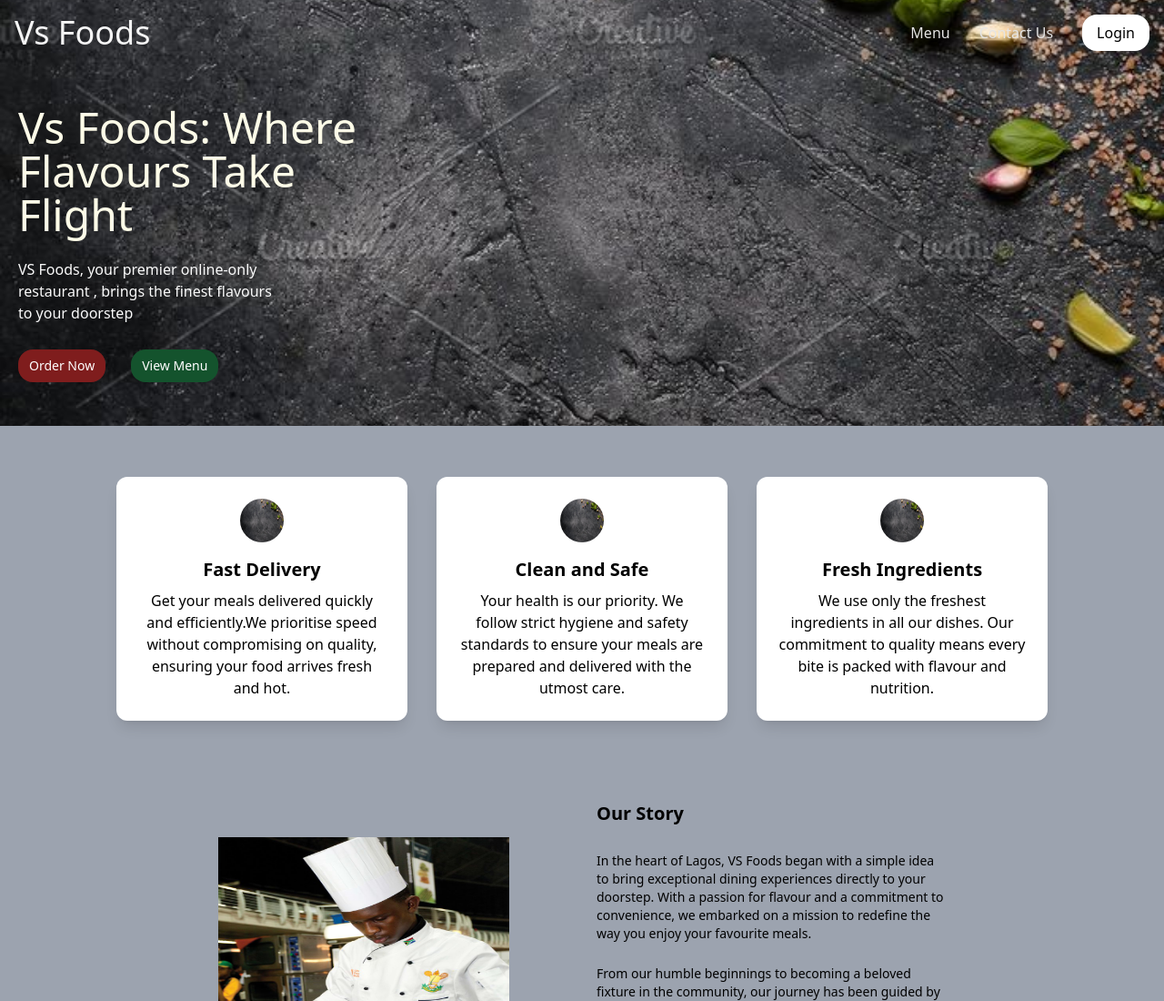
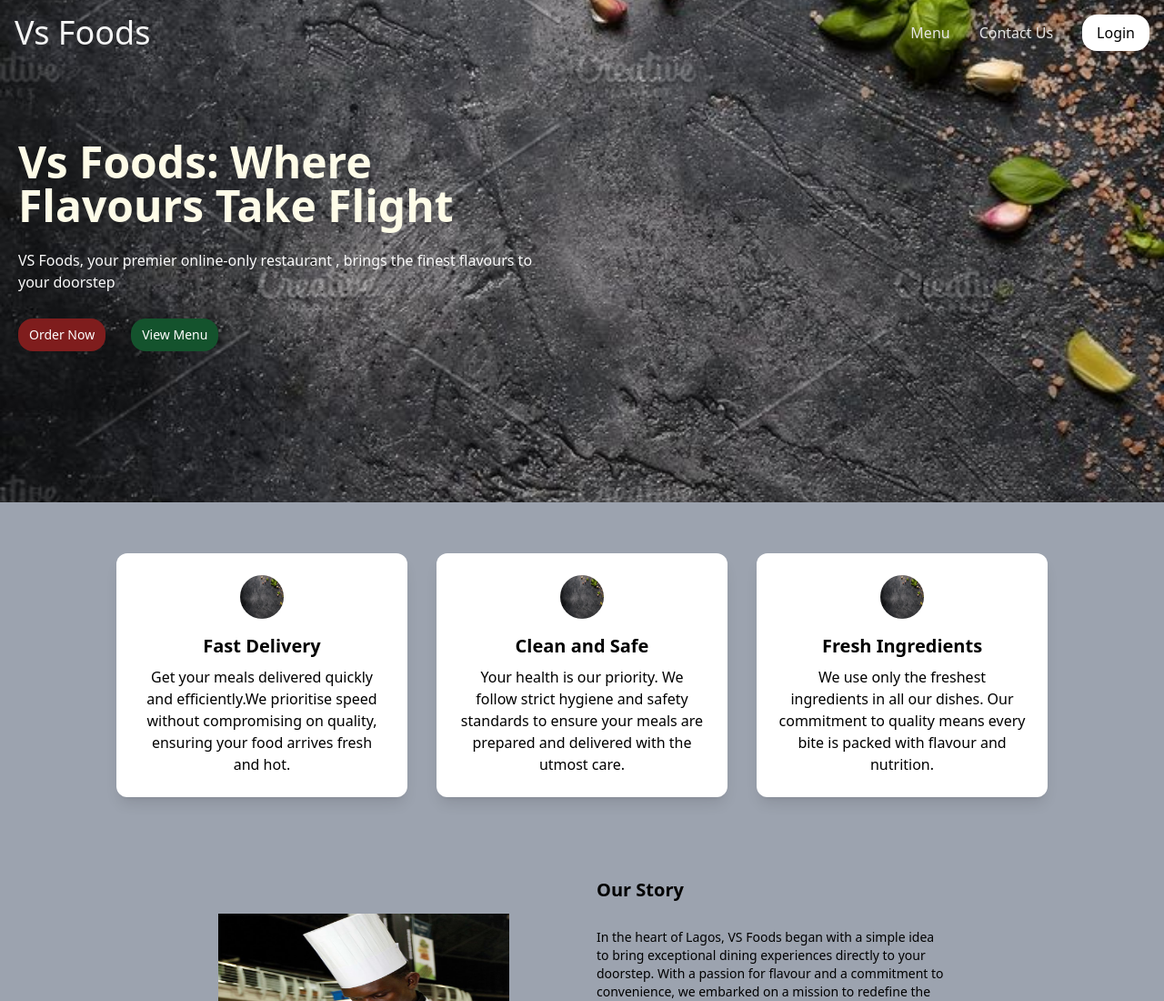
Before and after one commit to iniidara/vsfoods, a plain HTML site: page index.html in a window 1280 px wide. Shown: the top 1100 px of the page at 91% size. Drawn offline with Linux system fonts and the light colour scheme.

Commit message:
second commit

```diff
--- a/index.html
+++ b/index.html
@@ -18,13 +18,15 @@
                     </div>
                 </nav>
             </header>
-            <div class="flex flex-col sm:flex-row">
-                <div class="w-full sm:w-1/2">
-                    <h1 class="text-2xl sm:text-5xl text-yellow-50 px-3 sm:px-5 mt-8 sm:mt-11 w-full sm:w-8/12 mb-4 sm:mb-6">Vs Foods: Where Flavours Take Flight</h1>
-                    <p class="text-xs sm:text-base text-neutral-50 px-3 sm:px-5 w-full sm:w-1/2">VS Foods, your premier online-only restaurant , brings the finest flavours to your doorstep</p>
-                    <div class="flex flex-col sm:flex-row gap-3 sm:gap-7 mb-8 sm:mb-12 mt-5 sm:mt-7 px-3 sm:px-5">
-                        <button class="bg-red-900 rounded-2xl text-white text-sm px-3 py-2 hover:bg-orange-700">Order Now</button>
-                        <button class="bg-green-900 px-3 py-2 text-sm rounded-2xl text-white hover:bg-slate-900"><a href="menu.html">View Menu</a></button>
+            <div class="flex flex-col sm:flex-row min-h-[60vh]">
+                <div class="w-full flex flex-col justify-center h-[50vh] min-h-[300px] max-h-[600px]">
+                    <div class="w-full sm:w-1/2">
+                        <h1 class="text-9xl font-extrabold sm:text-5xl text-yellow-50 px-3 sm:px-5 mt-8 sm:mt-11 mb-4 sm:mb-6">Vs Foods: Where Flavours Take Flight</h1>
+                        <p class="text-xs sm:text-base text-neutral-50 px-3 sm:px-5">VS Foods, your premier online-only restaurant , brings the finest flavours to your doorstep</p>
+                        <div class="flex flex-col sm:flex-row gap-3 sm:gap-7 mb-8 sm:mb-12 mt-5 sm:mt-7 px-3 sm:px-5">
+                            <button class="bg-red-900 rounded-2xl text-white text-sm px-3 py-2 hover:bg-orange-700">Order Now</button>
+                            <button class="bg-green-900 px-3 py-2 text-sm rounded-2xl text-white hover:bg-slate-900"><a href="menu.html">View Menu</a></button>
+                        </div>
                     </div>
                 </div>
             </div>
```
